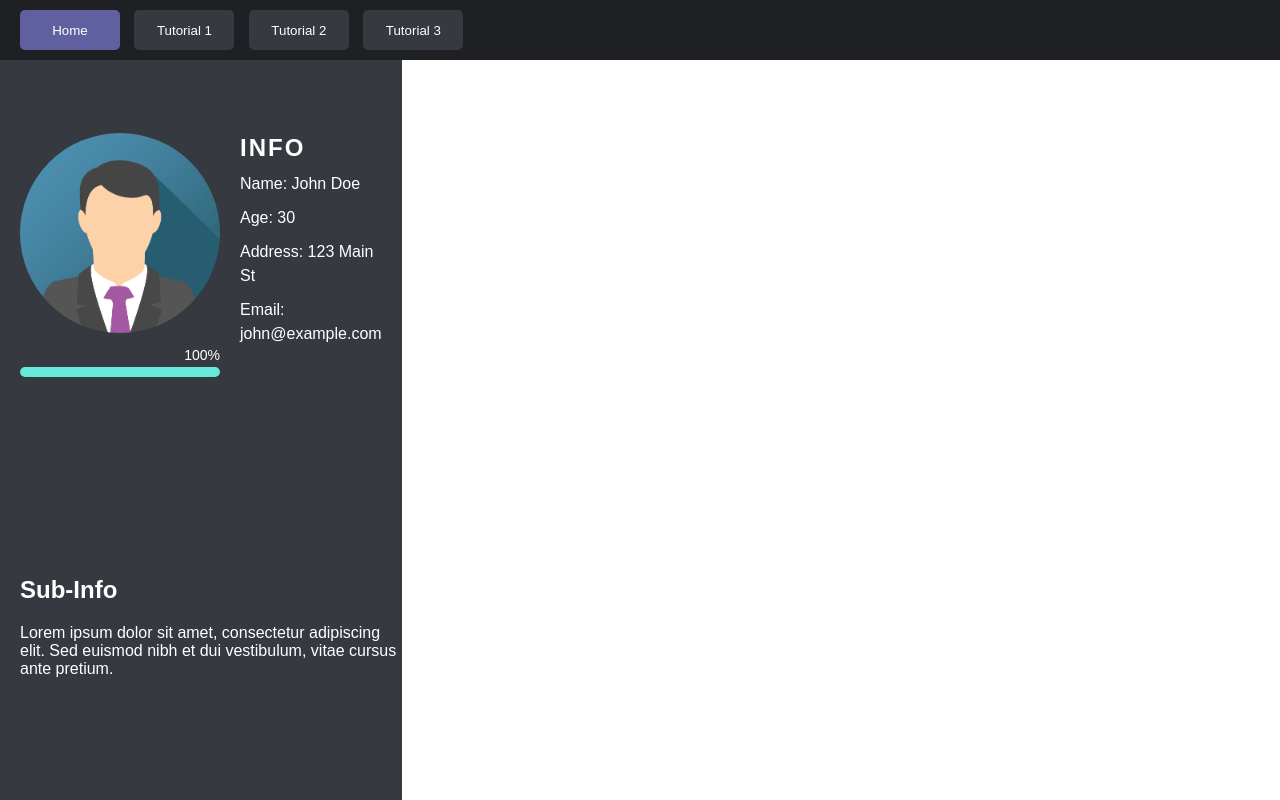
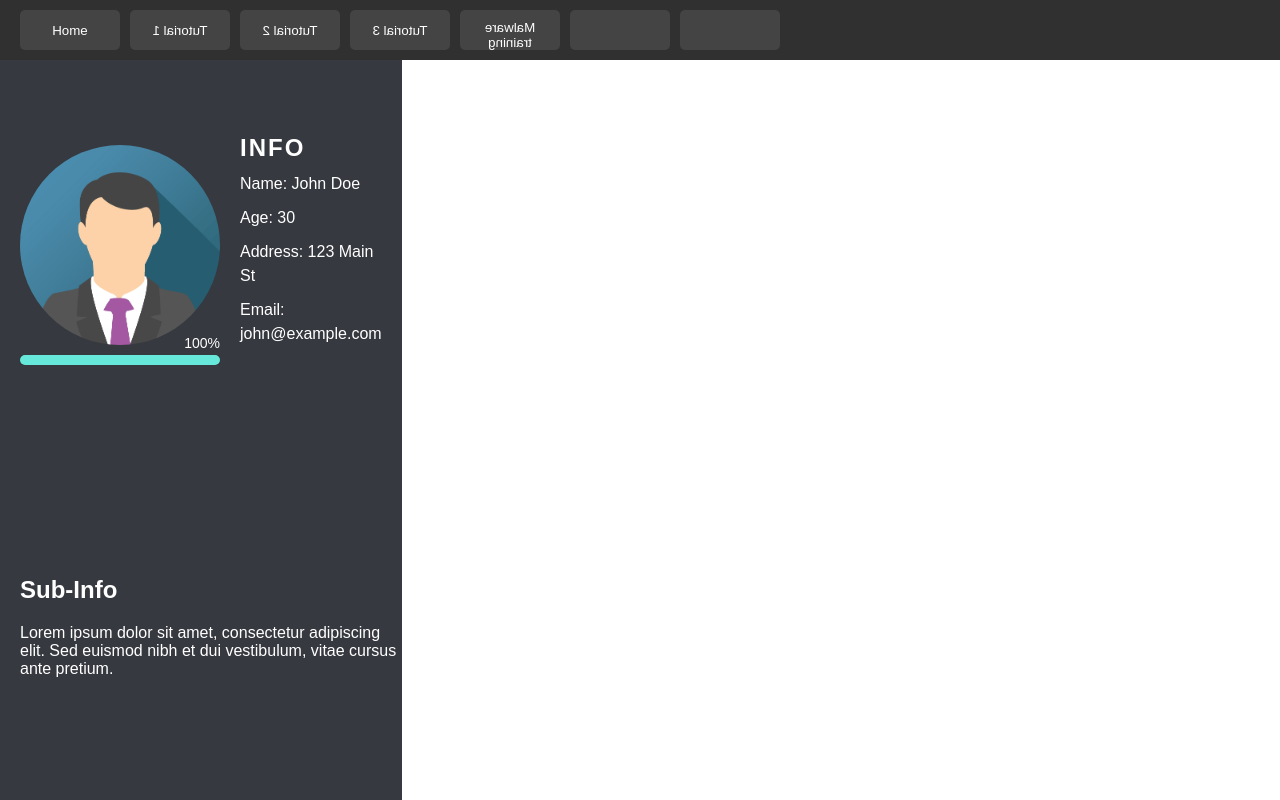
Before and after one commit to VocoPoco/PR_MASTERITE, a Django app: template tutorials/templates/homePage.html in a window 1280 px wide. Run offline with Django 4.2, Linux system fonts and the light colour scheme; the template is opened without the code that fills it, so the values that code supplies are empty.

Commit message:
New way of execusion and something to read

```diff
--- a/tutorials/templates/homePage.css
+++ b/tutorials/templates/homePage.css
@@ -1,4 +1,3 @@
-/* General styles */
 body {
     margin: 0;
     padding: 0;
@@ -10,7 +9,6 @@
     font-family: Arial, sans-serif;
 }
 
-/* Top bar styles */
 .top-bar {
     height: 60px;
     background-color: #1F2024;
@@ -19,8 +17,37 @@
     left: 0;
     width: 100%;
 }
+.container {
+    position: relative;
+    width: 200px;
+    height: 200px;
+    border-radius: 100%;
+}
+.top-bar {
+height: 60px;
+background-color: #1F2024;
+position: fixed;
+top: 0;
+left: 0;
+width: 100%;
+}
+.overlay {
+    position: absolute;
+    top: 0;
+    left: 0;
+    width: 100%;
+    height: 100%;
+    background-color: rgba(0,0,0,0.5);
+    opacity: 0;
+    transition: opacity 0.3s ease;
+    border-radius: 100%;
 
-/* Left side styles */
+}
+.container:hover .overlay {
+    opacity: 1;
+}
+
+
 #left-side {
     display: flex;
     flex-direction: column;
@@ -32,15 +59,14 @@
     background-color: #36393F;
     margin-top: 60px;
 }
-
 #left-side img {
     border-radius: 50%;
     width: 200px;
     height: 200px;
     object-fit: cover;
     margin-bottom: 20px;
+
 }
-
 #left-side-top {
     flex: 1;
     display: flex;
@@ -54,16 +80,15 @@
     flex: 1;
     display: flex;
     flex-direction: row;
+
 }
-
 #left-side-bottom {
     flex: 1;
     display: flex;
     flex-direction: row;
     align-items: center;
+    /*justify-content: space-between;*/
 }
-
-/* Right side styles */
 #right-side {
     display: flex;
     flex-direction: column;
@@ -71,36 +96,15 @@
     padding: 0px;
     background-color: #ffffff;
 }
-
-/* Overlay styles */
-.overlay {
-  position: absolute;
-  top: 0;
-  left: 0;
-  width: 100%;
-  height: 100%;
-  background-color: rgba(0,0,0,0.5);
-  opacity: 0;
-  transition: opacity 0.3s ease;
-  border-radius: 100%;
-}
-
-.container:hover .overlay {
-  opacity: 1;
-}
-
-/* Info styles */
 #info {
     padding: 20px;
     margin-bottom: 20px;
     opacity: 1;
     transition: opacity 0.5s ease;
 }
-
 #left-side-top:hover #info {
     opacity: 1;
 }
-
 #info h2 {
     margin: 0;
     font-size: 24px;
@@ -109,7 +113,6 @@
     letter-spacing: 2px;
     margin-bottom: 10px;
 }
-
 #info p {
     margin: 0;
     line-height: 1.5;
@@ -117,16 +120,6 @@
     margin-bottom: 10px;
 }
 
-/* Tutorial button styles */
-.tutorial-button {
-  background-color: #333333;
-  color: #ffffff;
-  padding: 10px;
-  margin-bottom: 10px;
-  text-decoration: none;
-}
-
-/* Progress bar styles */
 #progress-bar-container {
   position: relative;
   width: 100%;
@@ -171,6 +164,15 @@
     border: none;
 }
 
+.corner-buttons button:first-child {
+    margin-right: 0;
+}
+
+.corner-buttons button:nth-child(n+2) {
+    transform: scaleX(-1);
+}
+
+
 
 .top-bar {
     height: 60px;
@@ -180,3 +182,83 @@
     left: 0;
     width: 100%;
   }
+
+  .top-bar {
+    height: 60px;
+    background-color: #1F2024;
+    position: fixed;
+    top: 0;
+    left: 0;
+    width: 100%;
+    display: flex;
+    justify-content: space-between;
+    align-items: center;
+    padding: 0 20px;
+  }
+
+  .scrollable-menu {
+    overflow-x: auto;
+    white-space: nowrap;
+  }
+
+  .scrollable-menu a {
+    display: inline-block;
+    padding: 20px;
+    color: #fff;
+    text-decoration: none;
+  }
+
+  .right-buttons {
+    display: flex;
+    align-items: center;
+  }
+
+  .right-buttons button {
+    margin-left: 20px;
+    background-color: transparent;
+    border: none;
+    color: #fff;
+    font-size: 24px;
+  }
+
+  #button1:hover, #button2:hover, #button3:hover, #button4:hover {
+    cursor: pointer;
+  }
+
+  .top-bar {
+    position: fixed;
+    top: 0;
+    left: 0;
+    width: 100%;
+    height: 60px;
+    background-color: #303030;
+    color: white;
+    display: flex;
+    justify-content: space-between;
+    align-items: center;
+    padding: 0 20px;
+  }
+
+  .top-bar button {
+    background-color: #444;
+    color: white;
+    border: none;
+    padding: 10px 20px;
+    border-radius: 5px;
+    cursor: pointer;
+  }
+
+  .top-bar button:hover {
+    background-color: #6060A1;
+  }
+
+  .corner-buttons {
+    display: flex;
+    align-items: center;
+  }
+
+  iframe {
+    width: 100%;
+    height: calc(100vh - 60px);
+    border: none;
+  }
--- a/tutorials/templates/homePage.html
+++ b/tutorials/templates/homePage.html
@@ -8,10 +8,13 @@
   <body>
     <div class="top-bar">
       <div class="corner-buttons">
-        <a href="homePage.html"><button style="background-color: #6060A1;">Home</button></a>
-        <a href="tutorial1.html"><button>Tutorial 1</button></a>
-        <a href="tutorial2.html"><button>Tutorial 2</button></a>
-        <a href="tutorial3.html"><button>Tutorial 3</button></a>
+        <button onclick="changeIframeSrc('homePage.html')">Home</button>
+        <button onclick="changeIframeSrc('tutorial1.html')">Tutorial 1</button>
+        <button onclick="changeIframeSrc('tutorial2.html')">Tutorial 2</button>
+        <button onclick="changeIframeSrc('tutorial3.html')">Tutorial 3</button>
+		<button onclick="changeIframeSrc('Malware.html')">Malware training</button>
+        <button onclick="changeIframeSrc('')"></button>
+        <button onclick="changeIframeSrc('')"></button>
       </div>
     </div>
     <div id="left-side">
@@ -41,7 +44,9 @@
         </div>
       </div>
     </div>
-    <div id="right-side"></div>
+    <div id="right-side">
+      <iframe id="myIframe" src="homePage.html" frameborder="0"></iframe>
+    </div>
     <script>
       const progressBar = document.getElementById('progress-bar');
       const progressText = document.getElementById('progress-text');
@@ -59,6 +64,11 @@
         progressBar.style.backgroundColor = '#66E8DB';
       }
       progressText.textContent = `${progress}%`;
+
+      function changeIframeSrc(url) {
+        const iframe = document.getElementById('myIframe');
+        iframe.src = url;
+      }
     </script>
   </body>
 </html>
--- a/tutorials/templates/tutorial1.html
+++ b/tutorials/templates/tutorial1.html
@@ -9,7 +9,7 @@
 	<div class="top-bar">
 		<div class="corner-buttons">
 			<a href="homePage.html"><button >Home</button></a>
-      <a href="tutorial1.html"><button>Tutorial 1</button></a>
+      <a href="tutorial1.html"><button style="background-color: #6060A1;">Tutorial 1</button></a>
 			<a href="tutorial2.html"><button>Tutorial 2</button></a>
 			<a href="tutorial3.html"><button>Tutorial 3</button></a>
 		</div>
```
Also changed, not shown: tutorials/templates/Malware.html (added, +74 -0 lines). Lines whose indentation alone changed are shown as unchanged.
